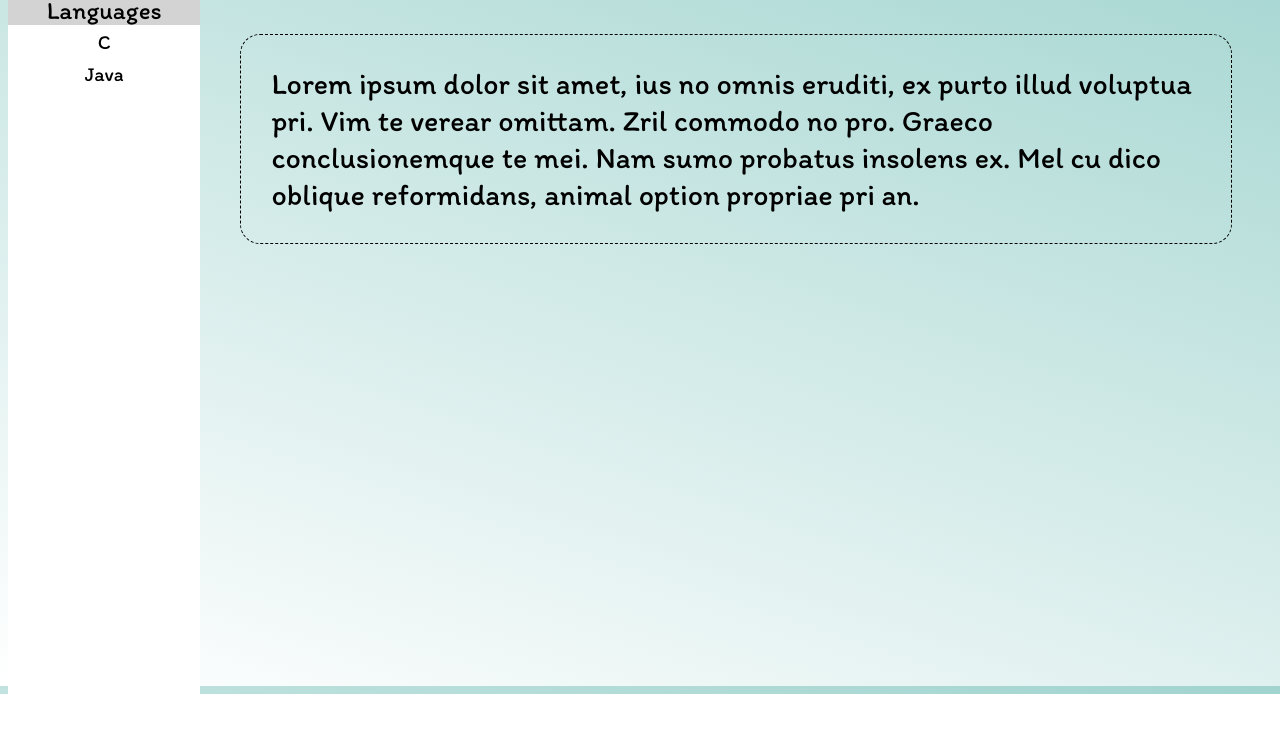
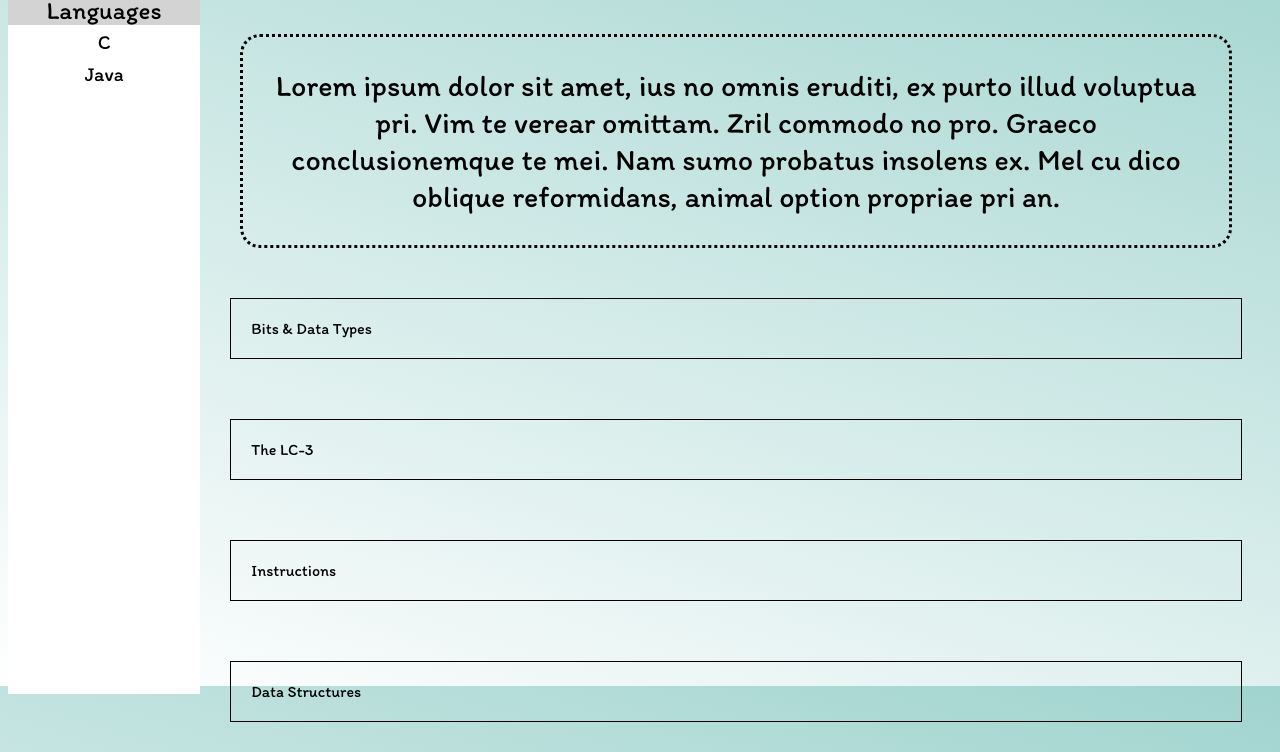
Before and after one commit to epitiffany/epitiffany.github.io, a plain HTML site: page assembly_coding.html in a window 1280 px wide. Shown: the part 114-866 px from the top of the page. Before the commit the page ends 808 px from the top, so only its background shows below. Drawn offline with Linux system fonts and the light colour scheme.

Commit message:
added different units for each coding language

```diff
--- a/assembly_coding.html
+++ b/assembly_coding.html
@@ -19,6 +19,10 @@
         <h1 class = "title">Assembly</h1>
         <p class="intro">Lorem ipsum dolor sit amet, ius no omnis eruditi, ex purto illud voluptua pri. Vim te verear omittam. Zril commodo no pro. Graeco conclusionemque te mei. Nam sumo probatus insolens ex.
           Mel cu dico oblique reformidans, animal option propriae pri an.</p>
+        <p class="segments">Bits & Data Types</p>
+        <p class="segments">The LC-3</p>
+        <p class="segments">Instructions</p>
+        <p class="segments">Data Structures</p>
       </div>
     </div>
   </body>
--- a/styles.css
+++ b/styles.css
@@ -98,7 +98,14 @@ button:hover{
 
 .intro{
   margin: 20px 40px 20px 40px;
-  border: 1px dashed black; border-radius: 20px;
+  border: 3px dotted black; border-radius: 20px;
   padding: 30px;
-  font-size: 30px; font-family: 'Itim', cursive;
+  font-size: 30px; font-family: 'Itim', cursive; text-align: center;
 }
+
+.segments{
+  border: 1px solid black;
+  font-family: 'Itim', cursive;
+  padding: 20px;
+  margin: 30px;
+}
```
Also changed, not shown: c_coding.html (+4 -0 lines), java_coding.html (+4 -0 lines).
